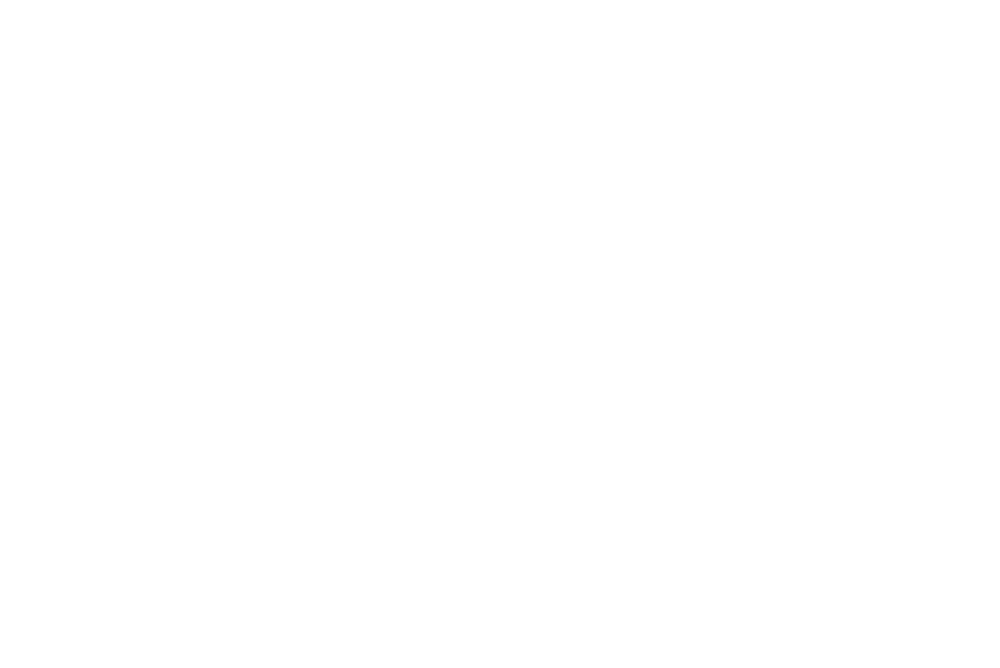
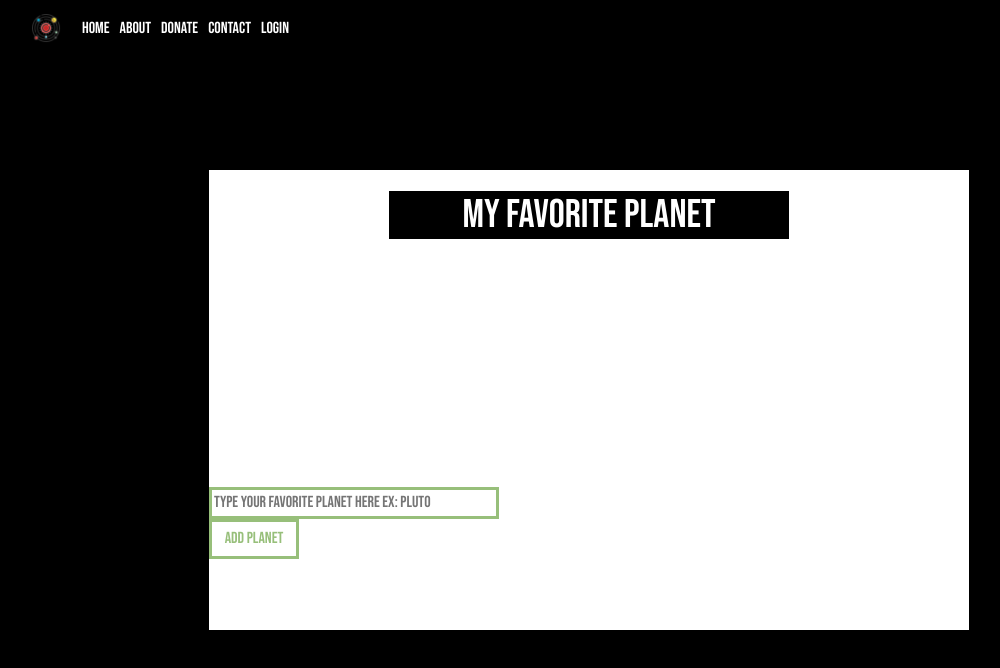
Before and after one commit to mariorojasac/Planeteer, a plain HTML site: page myfavoriteplanet.html in a window 1280 px wide. Shown: the whole page, without its empty margins (51-1051 px from the left). Drawn offline with nearby package versions, Linux system fonts and the light colour scheme.

Commit message:
updating git readme and html

```diff
--- /dev/null
+++ b/css/myfav.css
@@ -0,0 +1,103 @@
+body {
+  font-family: 'Bebas Neue', cursive;
+  background-color: black;
+
+    display: flex;
+    justify-content: center;
+    align-items: center;
+    height: 100vh;
+    margin: 0px;
+    padding: 0px;
+}
+li {
+  padding: 5px;
+}
+
+a {
+  text-decoration: none;
+  color: white;
+}
+
+#card {
+    flex-direction: column;
+    display: flex;
+    justify-content: center;
+    width: 800px;
+    height: 500px;
+    margin-top: 20vh;
+    background-color: white;
+    border: 10px;
+    border-color: grey;
+    border: 20px solid black;
+    margin: 0px;
+    padding: 0px;
+}
+
+#trBtn {
+    margin-right: 150px;
+    border-color: red;
+    background-color: red;
+    color: black;
+
+}
+
+
+#top {
+    display: flex;
+    justify-content: center;
+    margin-top: -50px;
+    color: white;
+    /* margin: 0px; */
+    /* padding: 0px; */
+
+
+}
+
+#top h1 {
+    background-color: black;
+    width: 400px;
+}
+
+h1 {
+    text-align: center;
+    /* margin: 0px; */
+    /* padding: 0px; */
+
+
+}
+
+#content {
+    display: flex;
+    justify-content: center;
+   position: absolute;
+    background-color: white;
+
+    /* margin: 0px; */
+    margin-left: 198px;
+
+}
+
+#bottom {
+    display: flex;
+    justify-content: center;
+    margin-top: 30vh;
+
+
+}
+
+input {
+     border:3px solid #97BF7A;
+    width: 290px;
+    margin-right: 10px;
+
+}
+
+
+button {
+    background-color: white;
+    color: #97BF7A;
+    height: 40px;
+    border-color: #97BF7A;
+    border:3px solid #97BF7A;
+    width: 90px;
+}
--- a/myfavoriteplanet.html
+++ b/myfavoriteplanet.html
@@ -0,0 +1,80 @@
+<!DOCTYPE html>
+<html lang="en">
+
+<head>
+    <meta charset="utf-8" />
+    <meta name="viewport" content="width=device-width, initial-scale=1" />
+    <!-- GOOGLE FONTS -->
+    <link rel="preconnect" href="https://fonts.googleapis.com">
+    <link rel="preconnect" href="https://fonts.gstatic.com" crossorigin>
+    <link href="https://fonts.googleapis.com/css2?family=Bebas+Neue&display=swap" rel="stylesheet">
+    <!-- BOOTSTRAP -->
+    <!-- CSS only -->
+    <link href="https://cdn.jsdelivr.net/npm/bootstrap@5.1.1/dist/css/bootstrap.min.css" rel="stylesheet"
+        integrity="sha384-F3w7mX95PdgyTmZZMECAngseQB83DfGTowi0iMjiWaeVhAn4FJkqJByhZMI3AhiU" crossorigin="anonymous">
+    <!-- JavaScript Bundle with Popper -->
+    <script src="https://cdn.jsdelivr.net/npm/bootstrap@5.1.1/dist/js/bootstrap.bundle.min.js"
+        integrity="sha384-/bQdsTh/da6pkI1MST/rWKFNjaCP5gBSY4sEBT38Q/9RBh9AH40zEOg7Hlq2THRZ" crossorigin="anonymous">
+    </script>
+    <!-- JQUERY -->
+    <script src="https://code.jquery.com/jquery-3.3.1.min.js"></script>
+    <!-- FILE LINKS  -->
+    <link rel="stylesheet" href="./css/myfav.css">
+    <script defer src="./js/myfav.js"></script>
+    <!-- TAB -->
+    <link rel="icon" type="image/png" href="img/icons8-solar-system-64.png">
+    <title>PLANETEER.COM</title>
+</head>
+
+<body>
+
+    <nav class="navbar fixed-top navbar-expand-lg">
+        <div class="container container-fluid">
+            <a class="navbar-brand" href="#"><img src="img/icons8-solar-system-64.png" height="30" width="30" /></a>
+            <button class="navbar-toggler navbar-dark bg-dark" type="button" data-bs-toggle="collapse"
+                data-bs-target="#nav" aria-controls="navbarTogglerDemo02" aria-expanded="false"
+                aria-label="Toggle navigation">
+                <span class="navbar-toggler-icon"></span>
+            </button>
+            <div class="collapse navbar-collapse" id="nav">
+                <ul class="navbar-nav me-auto mb-2 mb-lg-0">
+                    <li class="nav-item"><a class="" aria-current="page" href="./index.html">Home</a></li>
+                    <li class="nav-item"><a class="" href="./myfavoriteplanet.html">About</a></li>
+                    <li class="nav-item"><a class="" href="#">Donate</a></li>
+                    <li class="nav-item"><a class="" href="./index.html">Contact</a></li>
+                    <li class="nav-item"><a class="" href="#">LOGIN</a></li>
+                </ul>
+            </div>
+        </div>
+    </nav>
+    <!-- card -->
+    <div id="card" class="container">
+
+        <!-- TOP -->
+        <div id="top" class="row row-content">
+            <h1>MY favorite Planet</h1>
+        </div>
+
+
+        <!-- content -->
+        <div id="content" class="row-content">
+            <div class="table">
+
+
+
+            </div>
+        </div>
+
+        <!-- bottom -->
+        <div id="bottom" class="row row-content">
+            <div>
+                <input class="inputtt" id="textB" type="text" placeholder="Type Your Favorite Planet Here Ex: Pluto">
+            </div>
+            <div>
+                <button class="buttonnn" id="addSkill">ADD PlANET</button>
+            </div>
+        </div>
+    </div>
+</body>
+
+</html>
```
Also changed, not shown: index.html (+1 -1 lines), img/IMG_0316.jpg (added), js/myfav.js (added), 3 other files.
